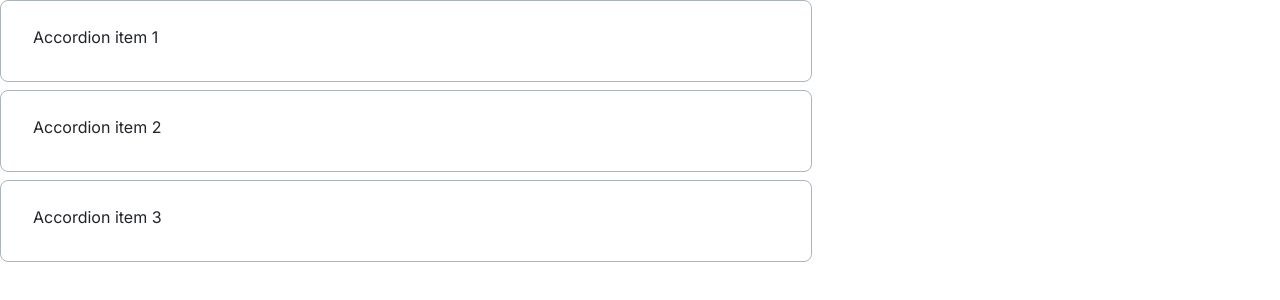
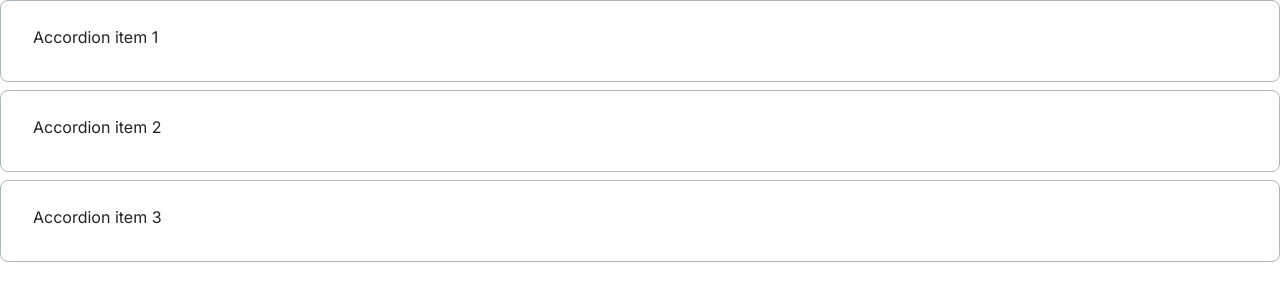
Before and after one commit to js-tasks-ru/htmlcss-20250313_grif5, a website: page 03-lection1/02-accordion/index.html in a window 1280 px wide. Drawn offline with Linux system fonts and the light colour scheme.

Commit message:
corrects remarks

```diff
--- a/03-lection1/02-accordion/accordion.css
+++ b/03-lection1/02-accordion/accordion.css
@@ -3,7 +3,7 @@
   margin-bottom: 8px;
   border: 1px solid var(--grey-3);
   border-radius: 8px;
-  width: 730px;
+  font-family: 'Inter';
   font-weight: 400;
   font-size: 16px;
   line-height: 24px;
```
